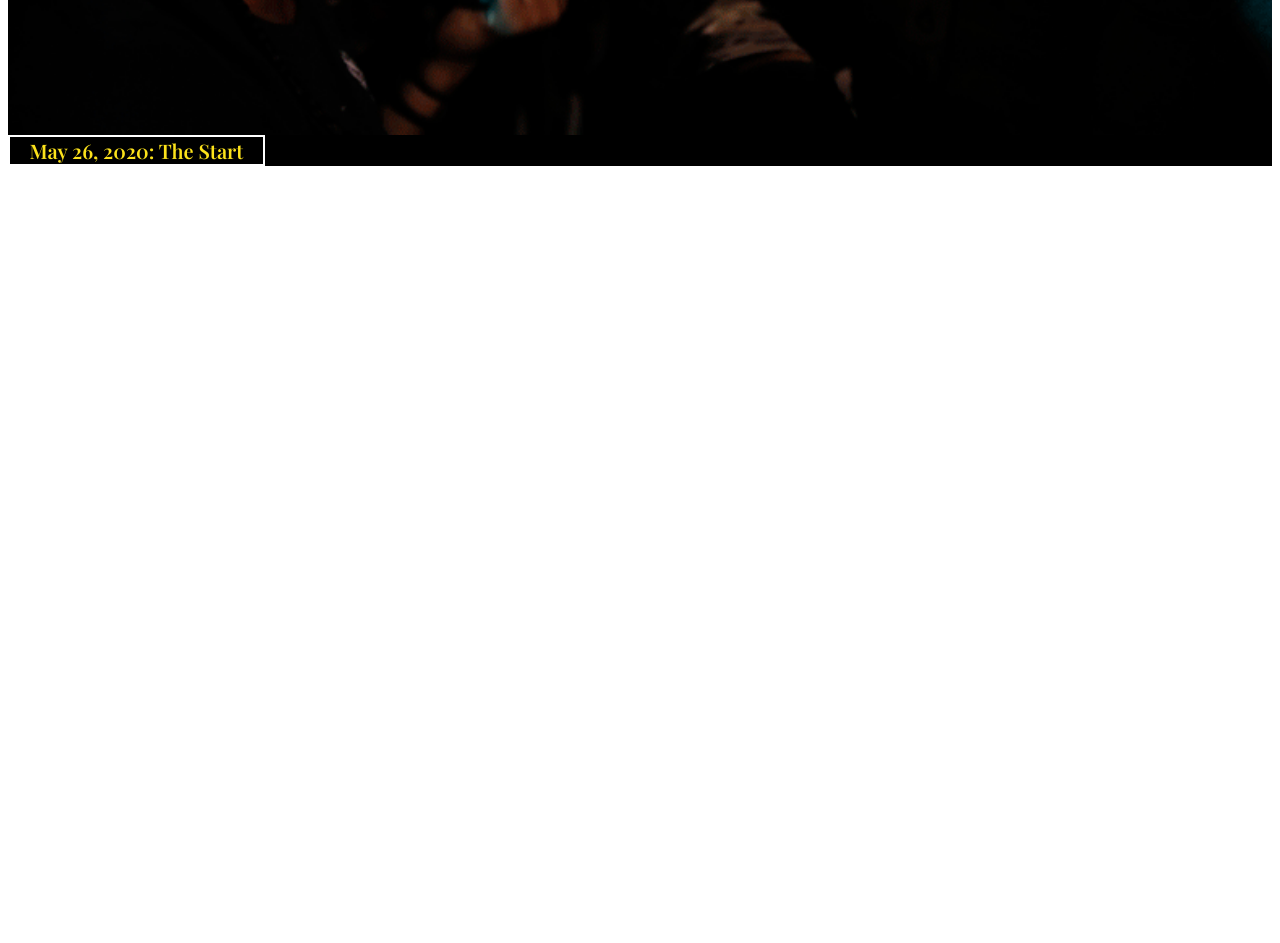
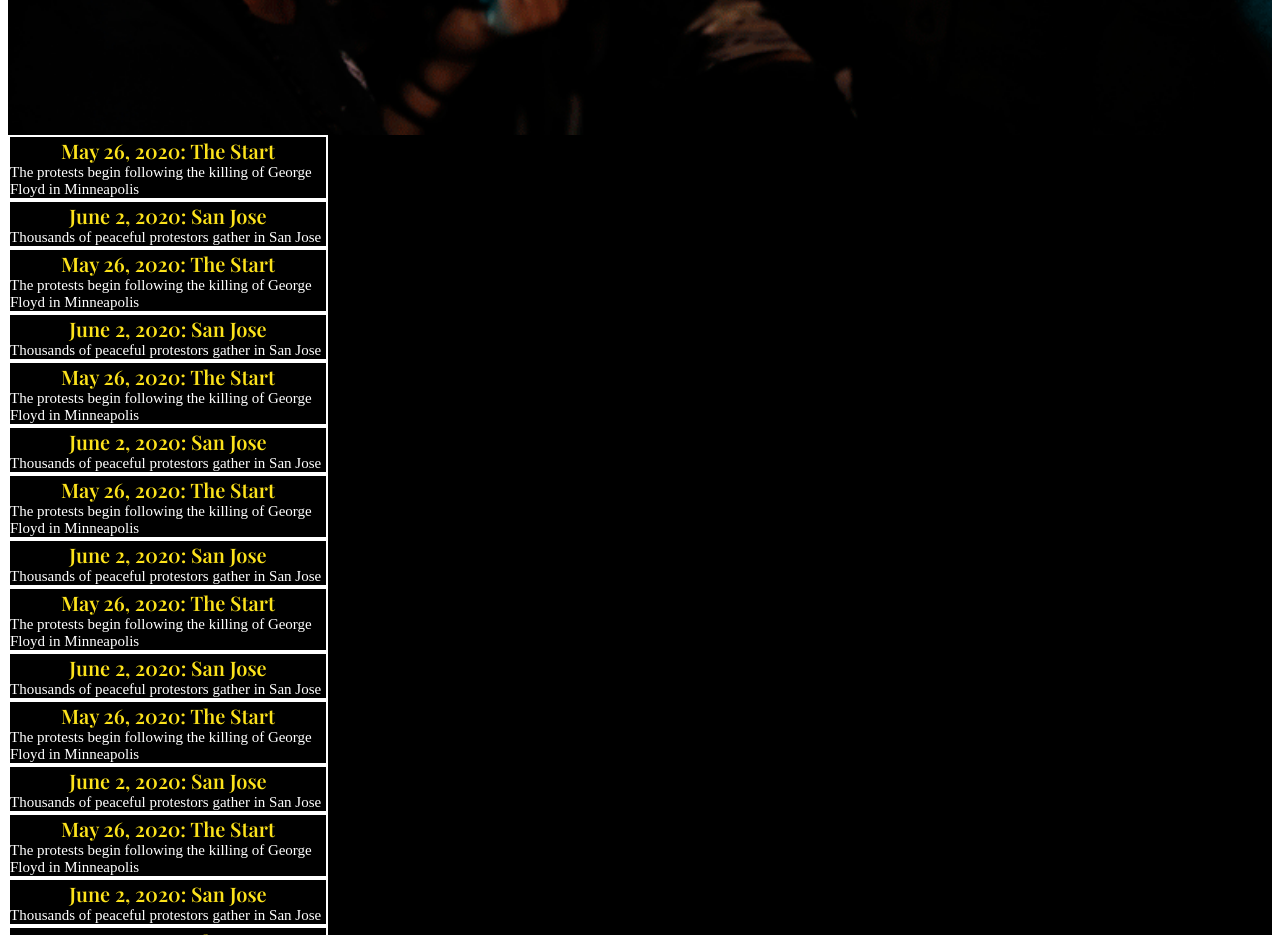
Before and after one commit to amielmon/timeline, a Next.js app: page / in a window 1280 px wide. Shown: the part 740-1683 px from the top of the page. Before the commit the page ends 914 px from the top, so only its background shows below. Built offline with nearby package versions, Linux system fonts and the light colour scheme.

Commit message:
Add instagram embed and scrollable timeline

```diff
--- a/components/EventNode/index.js
+++ b/components/EventNode/index.js
@@ -1,20 +1,24 @@
 import React, { useState } from 'react'
+
+import InstagramEmbed from 'react-instagram-embed';
 import styles from './style.module.css'
 import { TwitterTweetEmbed, TwitterVideoEmbed } from 'react-twitter-embed';
 
-function EventNode({source, type, title, description, date}) {
+function EventNode({source, mediaType, title, description, date}) {
 
   const [isHovering, showContents] = useState(false)
 
   // Deciphers which component to use based on the type
   let media;
-  switch(type) {
+  switch(mediaType) {
     case 'TWEET':
       media = (<TwitterTweetEmbed tweetId={source} options={styles.media} />)
       break;
     case 'TWEET-VID':
       media = (<TwitterVideoEmbed id={source} />)
       break;
+    case 'INSTAGRAM':
+      media = (<InstagramEmbed url={source} hideCaption={true} />)
   }
 
   // If there is a date, render it with the title
--- a/components/EventNode/style.module.css
+++ b/components/EventNode/style.module.css
@@ -2,7 +2,7 @@
 
 .eventContainer {
   border: 2px solid white;
-  width: 20%;
+  width: 25%;
 }
 
 .eventContainer .title {
@@ -13,7 +13,8 @@
 }
 
 .eventContainer .description {
-
+  color: white;
+  font-size: 15px;
 }
 
 .eventContainer .mediaContainer {
--- a/package.json
+++ b/package.json
@@ -11,6 +11,7 @@
     "next": "^9.4.4",
     "react": "^16.13.1",
     "react-dom": "^16.13.1",
+    "react-instagram-embed": "^1.5.0",
     "react-twitter-embed": "^3.0.3"
   }
 }
--- a/pages/index.js
+++ b/pages/index.js
@@ -18,7 +18,28 @@ export default function Home() {
           </span>
         </div>
       </div>
-      <EventNode source='1265427168286453760' type='TWEET-VID' title='The Start' date={'May 26, 2020'}/>
+      <div className={styles.timeline}>
+        <EventNode source='1265427168286453760' mediaType='TWEET-VID' title='The Start' description={'The protests begin following the killing of George Floyd in Minneapolis'} date={'May 26, 2020'}/>
+        <EventNode source='https://www.instagram.com/p/CBOqUMqj82o/?igshid=75bs2m6apos8' mediaType='INSTAGRAM' title='San Jose' description={'Thousands of peaceful protestors gather in San Jose'} date={'June 2, 2020'} />
+        <EventNode source='1265427168286453760' mediaType='TWEET-VID' title='The Start' description={'The protests begin following the killing of George Floyd in Minneapolis'} date={'May 26, 2020'}/>
+        <EventNode source='https://www.instagram.com/p/CBOqUMqj82o/?igshid=75bs2m6apos8' mediaType='INSTAGRAM' title='San Jose' description={'Thousands of peaceful protestors gather in San Jose'} date={'June 2, 2020'} />
+        <EventNode source='1265427168286453760' mediaType='TWEET-VID' title='The Start' description={'The protests begin following the killing of George Floyd in Minneapolis'} date={'May 26, 2020'}/>
+        <EventNode source='https://www.instagram.com/p/CBOqUMqj82o/?igshid=75bs2m6apos8' mediaType='INSTAGRAM' title='San Jose' description={'Thousands of peaceful protestors gather in San Jose'} date={'June 2, 2020'} />
+        <EventNode source='1265427168286453760' mediaType='TWEET-VID' title='The Start' description={'The protests begin following the killing of George Floyd in Minneapolis'} date={'May 26, 2020'}/>
+        <EventNode source='https://www.instagram.com/p/CBOqUMqj82o/?igshid=75bs2m6apos8' mediaType='INSTAGRAM' title='San Jose' description={'Thousands of peaceful protestors gather in San Jose'} date={'June 2, 2020'} />
+        <EventNode source='1265427168286453760' mediaType='TWEET-VID' title='The Start' description={'The protests begin following the killing of George Floyd in Minneapolis'} date={'May 26, 2020'}/>
+        <EventNode source='https://www.instagram.com/p/CBOqUMqj82o/?igshid=75bs2m6apos8' mediaType='INSTAGRAM' title='San Jose' description={'Thousands of peaceful protestors gather in San Jose'} date={'June 2, 2020'} />
+        <EventNode source='1265427168286453760' mediaType='TWEET-VID' title='The Start' description={'The protests begin following the killing of George Floyd in Minneapolis'} date={'May 26, 2020'}/>
+        <EventNode source='https://www.instagram.com/p/CBOqUMqj82o/?igshid=75bs2m6apos8' mediaType='INSTAGRAM' title='San Jose' description={'Thousands of peaceful protestors gather in San Jose'} date={'June 2, 2020'} />
+        <EventNode source='1265427168286453760' mediaType='TWEET-VID' title='The Start' description={'The protests begin following the killing of George Floyd in Minneapolis'} date={'May 26, 2020'}/>
+        <EventNode source='https://www.instagram.com/p/CBOqUMqj82o/?igshid=75bs2m6apos8' mediaType='INSTAGRAM' title='San Jose' description={'Thousands of peaceful protestors gather in San Jose'} date={'June 2, 2020'} />
+        <EventNode source='1265427168286453760' mediaType='TWEET-VID' title='The Start' description={'The protests begin following the killing of George Floyd in Minneapolis'} date={'May 26, 2020'}/>
+        <EventNode source='https://www.instagram.com/p/CBOqUMqj82o/?igshid=75bs2m6apos8' mediaType='INSTAGRAM' title='San Jose' description={'Thousands of peaceful protestors gather in San Jose'} date={'June 2, 2020'} />
+        <EventNode source='1265427168286453760' mediaType='TWEET-VID' title='The Start' description={'The protests begin following the killing of George Floyd in Minneapolis'} date={'May 26, 2020'}/>
+        <EventNode source='https://www.instagram.com/p/CBOqUMqj82o/?igshid=75bs2m6apos8' mediaType='INSTAGRAM' title='San Jose' description={'Thousands of peaceful protestors gather in San Jose'} date={'June 2, 2020'} />
+        <EventNode source='1265427168286453760' mediaType='TWEET-VID' title='The Start' description={'The protests begin following the killing of George Floyd in Minneapolis'} date={'May 26, 2020'}/>
+        <EventNode source='https://www.instagram.com/p/CBOqUMqj82o/?igshid=75bs2m6apos8' mediaType='INSTAGRAM' title='San Jose' description={'Thousands of peaceful protestors gather in San Jose'} date={'June 2, 2020'} />
+      </div>
     </body>
   )
 }
--- a/styles/index.module.css
+++ b/styles/index.module.css
@@ -29,8 +29,12 @@
   background: white;
 }
 
-
 .text {
   color: white;
   font-size: 100px;
 }
+
+.timeline {
+  height: 100vh!important;
+  overflow-y: scroll;
+}
```
Also changed, not shown: 1 other file (tests, documents, lock files or other folders).
